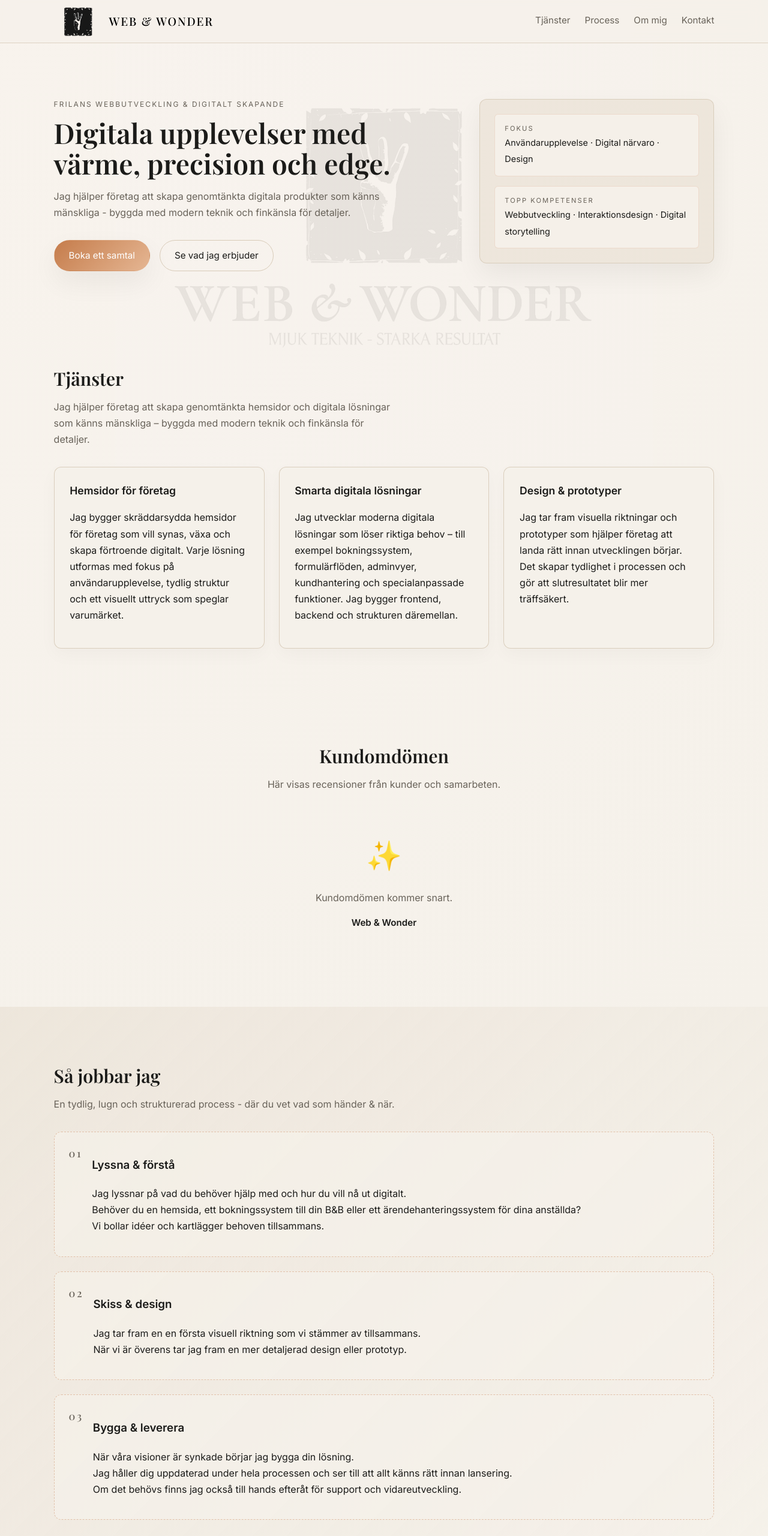
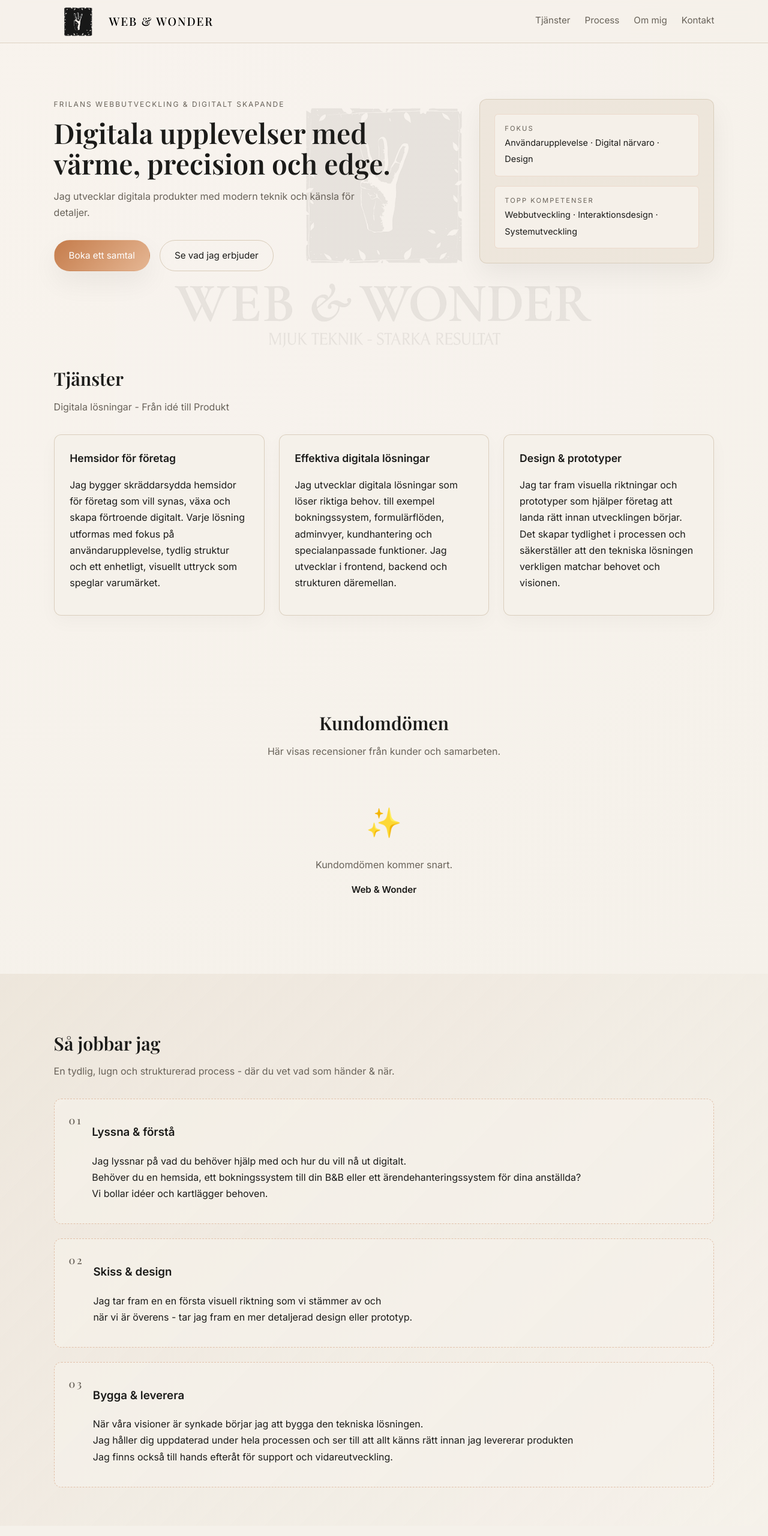
Before and after one commit to Fagerdahl/web-and-wonder, a plain HTML site: page index.html in a window 1280 px wide. Shown: the top 2560 px of the page at 60% size. Drawn offline with nearby package versions, Linux system fonts and the light colour scheme.

Commit message:
improvements

```diff
--- a/index.html
+++ b/index.html
@@ -53,8 +53,7 @@
           <p class="eyebrow">Frilans webbutveckling & digitalt skapande</p>
           <h1>Digitala upplevelser med värme, precision och edge.</h1>
           <p class="hero-text">
-            Jag hjälper företag att skapa genomtänkta digitala produkter som
-            känns mänskliga - byggda med modern teknik och finkänsla för
+            Jag utvecklar digitala produkter med modern teknik och känsla för
             detaljer.
           </p>
 
@@ -74,7 +73,7 @@
           <div class="hero-tag">
             <span class="hero-tag-label"> Topp kompetenser</span>
             <span class="hero-tag-value">
-              Webbutveckling · Interaktionsdesign · Digital storytelling
+              Webbutveckling · Interaktionsdesign · Systemutveckling
             </span>
           </div>
         </div>
@@ -84,11 +83,7 @@
       <section id="tjanster" class="section">
         <header class="section-header">
           <h2>Tjänster</h2>
-          <p>
-            Jag hjälper företag att skapa genomtänkta hemsidor och digitala
-            lösningar som känns mänskliga – byggda med modern teknik och
-            finkänsla för detaljer.
-          </p>
+          <p>Digitala lösningar - Från idé till Produkt</p>
         </header>
 
         <div class="grid cards">
@@ -97,18 +92,18 @@
             <p>
               Jag bygger skräddarsydda hemsidor för företag som vill synas, växa
               och skapa förtroende digitalt. Varje lösning utformas med fokus på
-              användarupplevelse, tydlig struktur och ett visuellt uttryck som
-              speglar varumärket.
+              användarupplevelse, tydlig struktur och ett enhetligt, visuellt
+              uttryck som speglar varumärket.
             </p>
           </article>
 
           <article class="card">
-            <h3>Smarta digitala lösningar</h3>
+            <h3>Effektiva digitala lösningar</h3>
             <p>
-              Jag utvecklar moderna digitala lösningar som löser riktiga behov –
-              till exempel bokningssystem, formulärflöden, adminvyer,
-              kundhantering och specialanpassade funktioner. Jag bygger
-              frontend, backend och strukturen däremellan.
+              Jag utvecklar digitala lösningar som löser riktiga behov. till
+              exempel bokningssystem, formulärflöden, adminvyer, kundhantering
+              och specialanpassade funktioner. Jag utvecklar i frontend, backend
+              och strukturen däremellan.
             </p>
           </article>
 
@@ -117,8 +112,8 @@
             <p>
               Jag tar fram visuella riktningar och prototyper som hjälper
               företag att landa rätt innan utvecklingen börjar. Det skapar
-              tydlighet i processen och gör att slutresultatet blir mer
-              träffsäkert.
+              tydlighet i processen och säkerställer att den tekniska lösningen
+              verkligen matchar behovet och visionen.
             </p>
           </article>
         </div>
@@ -172,7 +167,7 @@
                 digitalt. <br />
                 Behöver du en hemsida, ett bokningssystem till din B&amp;B eller
                 ett ärendehanteringssystem för dina anställda? <br />
-                Vi bollar idéer och kartlägger behoven tillsammans.
+                Vi bollar idéer och kartlägger behoven.
               </p>
             </div>
           </li>
@@ -181,9 +176,9 @@
             <div>
               <h3>Skiss & design</h3>
               <p>
-                Jag tar fram en en första visuell riktning som vi stämmer av
-                tillsammans. <br />
-                När vi är överens tar jag fram en mer detaljerad design eller
+                Jag tar fram en en första visuell riktning som vi stämmer av och
+                <br />
+                när vi är överens - tar jag fram en mer detaljerad design eller
                 prototyp.
               </p>
             </div>
@@ -193,11 +188,12 @@
             <div>
               <h3>Bygga & leverera</h3>
               <p>
-                När våra visioner är synkade börjar jag bygga din lösning.
+                När våra visioner är synkade börjar jag att bygga den tekniska
+                lösningen.
                 <br />
                 Jag håller dig uppdaterad under hela processen och ser till att
-                allt känns rätt innan lansering. <br />
-                Om det behövs finns jag också till hands efteråt för support och
+                allt känns rätt innan jag levererar produkten <br />
+                Jag finns också till hands efteråt för support och
                 vidareutveckling.
               </p>
             </div>
@@ -230,8 +226,8 @@
               Tekniska lösningar som är lika genomtänkta under ytan som de är
               starka visuellt - är min melodi. <br /><br />
               <strong class="punchline"
-                >Förmågan att omvandla idéer och varumärken till digitala
-                upplevelser med känsla, tydlighet och närvaro – är mitt signum.
+                >Förmågan att omvandla idéer och varumärken till robusta,
+                digitala upplevelser med känsla och tydlighet – är mitt signum.
               </strong>
             </p>
           </div>
@@ -257,8 +253,8 @@
 
                   <p class="tech-intro">
                     Jag bygger lösningar med fokus på stabilitet, skalbarhet och
-                    långsiktig hållbarhet – från frontend till backend och
-                    databas.
+                    långsiktig hållbarhet – med en teknisk stack som är både
+                    modern och beprövad.
                   </p>
 
                   <div class="tech-section">
@@ -301,9 +297,7 @@
       <section id="kontakt" class="section section-alt">
         <header class="section-header">
           <h2>Kontakt</h2>
-          <p>
-            Berätta kort vad du behöver hjälp med, så återkommer jag till dig.
-          </p>
+          <p>Berätta kort vad du behöver hjälp med, så återkommer jag.</p>
         </header>
 
         <div class="contact-layout">
@@ -326,7 +320,6 @@
             </p>
             <p class="contact-note">
               Du kan skriva direkt här på sidan eller via mail/LinkedIn <br />
-              - det som känns enklast för dig!
             </p>
           </div>
 
@@ -375,7 +368,8 @@
 
     <footer class="site-footer">
       <p>
-        © 2025 Web &amp; Wonder · Frilans webbutveckling & digitalt skapande
+        © 2025 Web &amp; Wonder · Systemutveckling & digitalt skapande av Ronja
+        Fagerdahl
       </p>
     </footer>
   </body>
```
